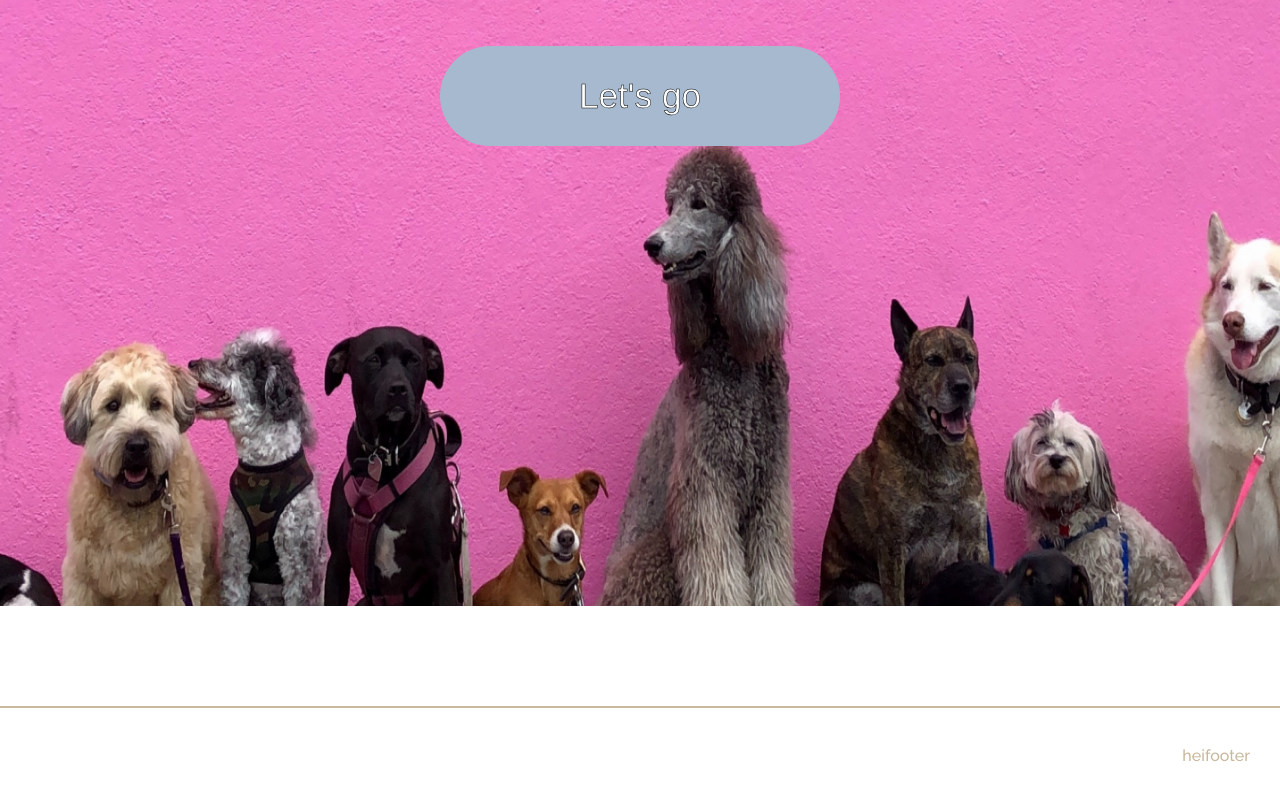
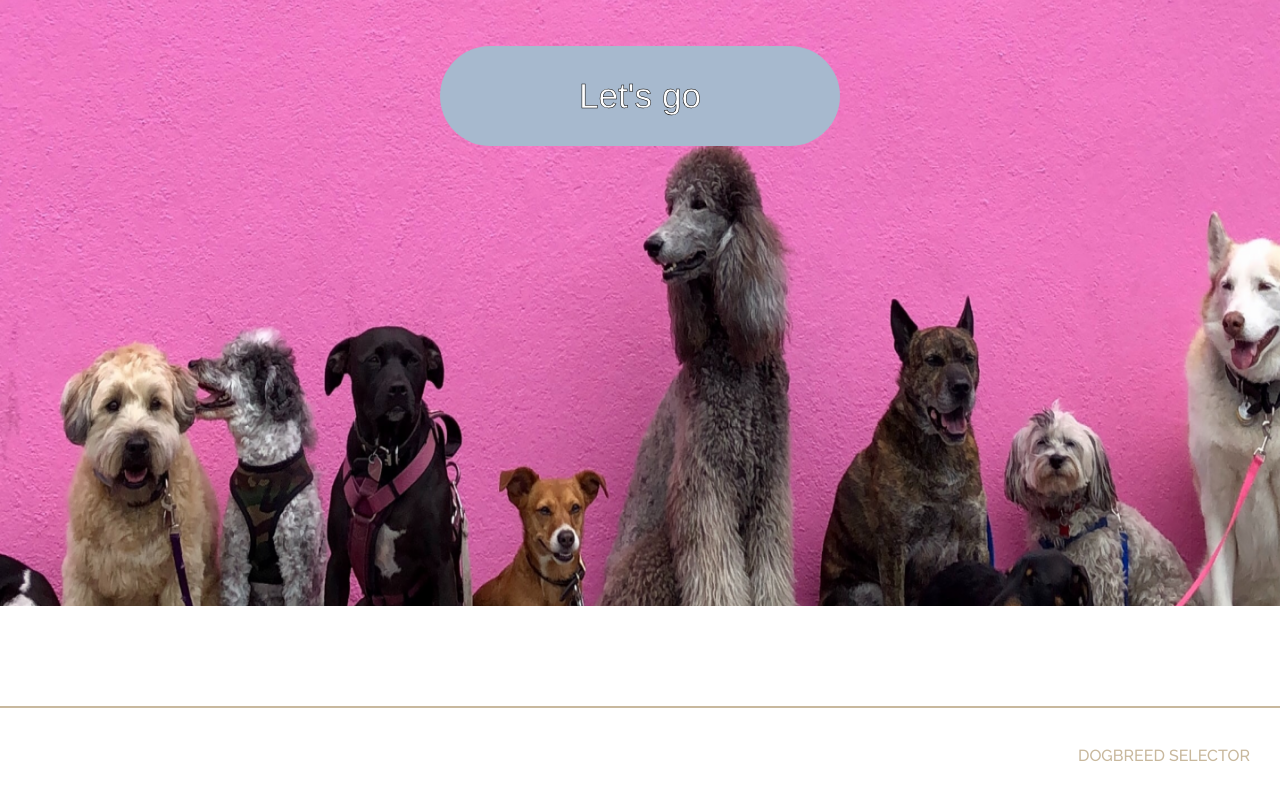
Before and after one commit to lstubdal/find-the-right-dog, a Next.js app: page / in a window 1280 px wide. Shown: the part 314-1114 px from the top of the page. Built offline with nearby package versions, Linux system fonts and the light colour scheme; what next-redux-wrapper would draw is missing.

Commit message:
Style footer

```diff
--- a/src/components/footer/footer.js
+++ b/src/components/footer/footer.js
@@ -3,8 +3,7 @@ import React from "react";
 export default function Footer() {
     return (
         <footer>
-            <div>hei</div>
-            <div>footer</div>
+            <div>DOGBREED SELECTOR</div>
         </footer>
     );
 }
```
